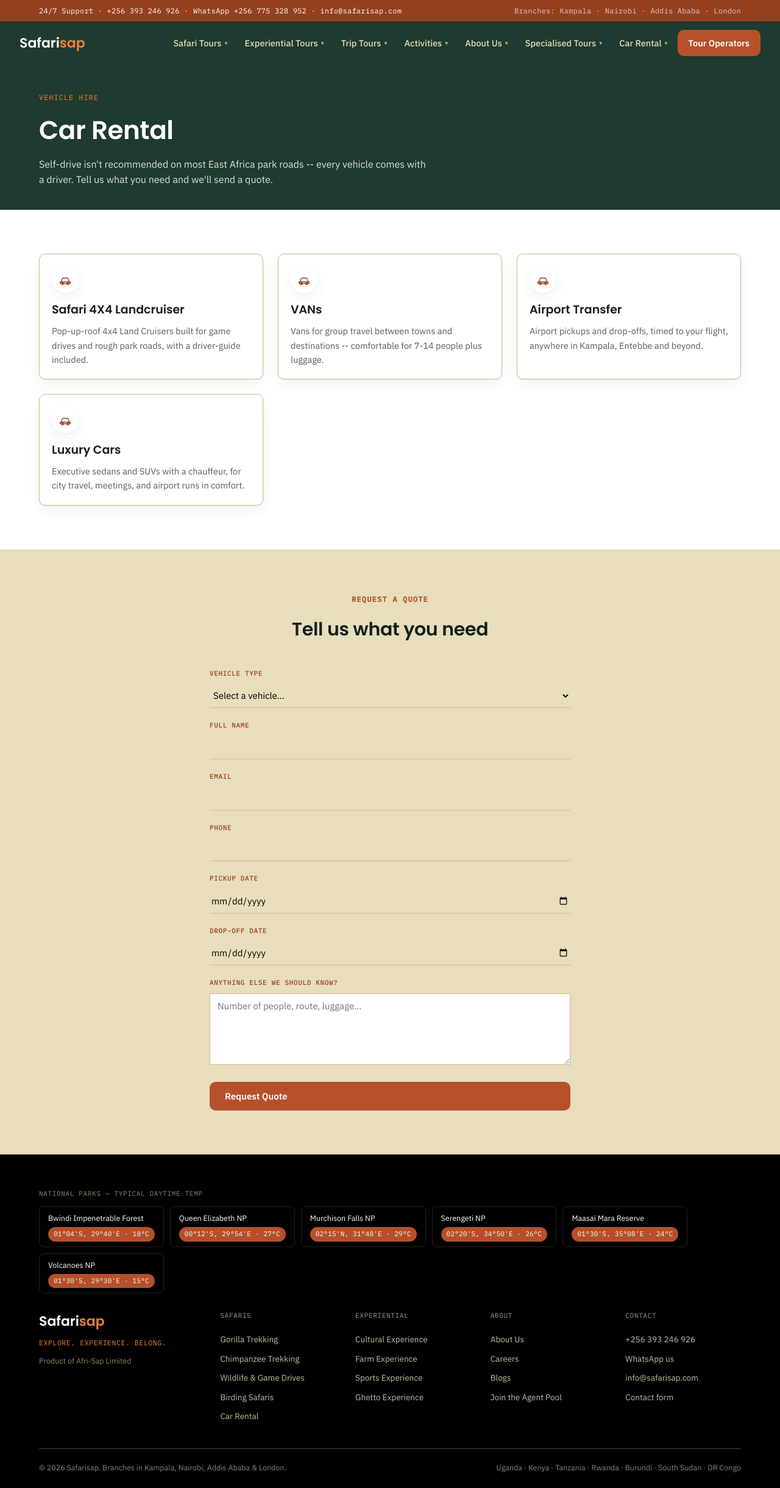
After one commit to Gasana22/Afrisap, a PHP site: page /safarisap/car-rental.php in a window 1280 px wide. The commit adds this page. Shown: the whole page at 61% size. Run offline with PHP 8.4, Linux system fonts and the light colour scheme; data comes from the database, SQL or seed files in the repository.

Commit message:
Add hero photo slideshow, Car Rental menu, full-width header
Three pieces of client feedback:

1. Hero background slideshow ("let the Bg images keep playing", "3-5
   image upload"). Reused the existing generic media gallery system
   (includes/media.php's MEDIA_ENTITY_TYPES + admin/media/index.php)
   rather than building a new upload flow -- added 'hero_slideshow' to
   the whitelist, capped at 5 photos there specifically, and linked to
   it from admin/settings/index.php ("Manage slideshow photos"). The
   homepage now checks for slideshow images first, falls back to the
   existing single hero_background_path, then the drawn illustration,
   same priority order as before. New .hero__slide crossfade (opacity
   transition, 5s auto-advance via site.js) only runs with 2+ slides
   and is skipped under prefers-reduced-motion.

2. Car Rental menu + footer link, quote-request page. New nav dropdown
   (Safari 4X4 Landcruiser / VANs / Airport Transfer / Luxury Cars) and
   a footer link under Safaris, both pointing at the new car-rental.php.
   Per follow-up: one page with a request-a-quote form (not a full
   booking engine), same shape as quote.php/quote-submit.php --
   car_rental_requests table (migration + schema.sql), car-rental.php +
   car-rental-submit.php, and an admin inbox (admin/car-rental/) with
   status tracking, same pattern as admin/quotes. Added a 'car' glyph
   to the shared nav icon set since none of the existing ones fit.

3. Full-width header ("so it can accommodate the Rent Vehicle") --
   .site-nav .wrap no longer caps at --max-width (1200px), giving the
   nav row room for the extra menu item without crowding.

Verified with renders: nav fits all 8 items at full width, car glyph
renders cleanly, hero slideshow stacks/crossfades correctly.

```diff
--- a/admin/includes/header.php
+++ b/admin/includes/header.php
@@ -21,6 +21,7 @@ $counts = [
     'blog' => (int) db()->query('SELECT COUNT(*) FROM blog_posts')->fetchColumn(),
     'bookings' => (int) db()->query("SELECT COUNT(*) FROM bookings WHERE status = 'pending'")->fetchColumn(),
     'quotes' => (int) db()->query("SELECT COUNT(*) FROM quote_requests WHERE status = 'new'")->fetchColumn(),
+    'car-rental' => (int) db()->query("SELECT COUNT(*) FROM car_rental_requests WHERE status = 'new'")->fetchColumn(),
     'custom-tours' => (int) db()->query("SELECT COUNT(*) FROM custom_tour_requests WHERE status = 'new'")->fetchColumn(),
     'virtual-experience-signups' => (int) db()->query('SELECT COUNT(*) FROM virtual_experience_signups')->fetchColumn(),
     'agents' => (int) db()->query("SELECT COUNT(*) FROM agents WHERE status = 'new'")->fetchColumn(),
@@ -117,6 +118,9 @@ $active_nav = $active_nav ?? '';
         <a class="nav-link<?= $active_nav === 'quotes' ? ' is-active' : '' ?>" href="<?= h(url('/admin/quotes/index.php')) ?>">
           <?= render_nav_glyph('tag') ?>Quote Requests <span class="nav-link__count"><?= $counts['quotes'] ?></span>
         </a>
+        <a class="nav-link<?= $active_nav === 'car-rental' ? ' is-active' : '' ?>" href="<?= h(url('/admin/car-rental/index.php')) ?>">
+          <?= render_nav_glyph('car') ?>Car Rental Requests <span class="nav-link__count"><?= $counts['car-rental'] ?></span>
+        </a>
         <a class="nav-link<?= $active_nav === 'custom-tours' ? ' is-active' : '' ?>" href="<?= h(url('/admin/custom-tours/index.php')) ?>">
           <?= render_nav_glyph('sliders') ?>Custom Tour Requests <span class="nav-link__count"><?= $counts['custom-tours'] ?></span>
         </a>
--- a/assets/css/site.css
+++ b/assets/css/site.css
@@ -108,8 +108,8 @@ a { color: inherit; text-decoration: none; }
   display: flex;
   align-items: center;
   gap: 28px;
-  padding-top: 14px;
-  padding-bottom: 14px;
+  max-width: none;
+  padding: 14px 32px;
 }
 
 .site-nav__brand {
@@ -241,6 +241,24 @@ a { color: inherit; text-decoration: none; }
   width: 100%;
   height: 100%;
   object-fit: cover;
+}
+
+.hero__slideshow { position: absolute; inset: 0; }
+
+.hero__slide {
+  position: absolute;
+  inset: 0;
+  width: 100%;
+  height: 100%;
+  object-fit: cover;
+  opacity: 0;
+  transition: opacity 1.2s ease;
+}
+
+.hero__slide.is-active { opacity: 1; }
+
+@media (prefers-reduced-motion: reduce) {
+  .hero__slide { transition: none; }
 }
 
 /* Client feedback: the hero photo should show 100% clear, with no tint
--- a/assets/js/site.js
+++ b/assets/js/site.js
@@ -44,3 +44,26 @@
     observer.observe(el);
   });
 })();
+
+// Hero background slideshow: crossfades through however many photos the
+// admin uploaded (.hero__slide, .is-active toggled every 5s). Does nothing
+// if there's only one slide, and skips the auto-advance entirely under
+// prefers-reduced-motion (the slides just stay on the first photo).
+(function () {
+  'use strict';
+
+  var slides = document.querySelectorAll('.hero__slide');
+  if (slides.length < 2) {
+    return;
+  }
+  if (window.matchMedia && window.matchMedia('(prefers-reduced-motion: reduce)').matches) {
+    return;
+  }
+
+  var current = 0;
+  setInterval(function () {
+    slides[current].classList.remove('is-active');
+    current = (current + 1) % slides.length;
+    slides[current].classList.add('is-active');
+  }, 5000);
+})();
--- /dev/null
+++ b/car-rental.php
@@ -0,0 +1,110 @@
+<?php
+declare(strict_types=1);
+
+require_once __DIR__ . '/includes/site_bootstrap.php';
+require_once __DIR__ . '/includes/site_svg.php';
+
+$vehicleTypes = [
+    'safari-4x4-landcruiser' => [
+        'label' => 'Safari 4X4 Landcruiser',
+        'body' => 'Pop-up-roof 4x4 Land Cruisers built for game drives and rough park roads, with a driver-guide included.',
+    ],
+    'vans' => [
+        'label' => 'VANs',
+        'body' => 'Vans for group travel between towns and destinations -- comfortable for 7-14 people plus luggage.',
+    ],
+    'airport-transfer' => [
+        'label' => 'Airport Transfer',
+        'body' => 'Airport pickups and drop-offs, timed to your flight, anywhere in Kampala, Entebbe and beyond.',
+    ],
+    'luxury-cars' => [
+        'label' => 'Luxury Cars',
+        'body' => 'Executive sedans and SUVs with a chauffeur, for city travel, meetings, and airport runs in comfort.',
+    ],
+];
+
+$selectedType = $_GET['type'] ?? '';
+if (!isset($vehicleTypes[$selectedType])) {
+    $selectedType = '';
+}
+$sent = isset($_GET['sent']) && $_GET['sent'] === '1';
+
+$page_title = 'Car Rental — Safarisap';
+require __DIR__ . '/includes/site_header.php';
+?>
+
+<header class="page-header">
+  <div class="wrap">
+    <p class="page-header__eyebrow">Vehicle Hire</p>
+    <h1 class="page-header__title">Car Rental</h1>
+    <p class="page-header__lead">Self-drive isn't recommended on most East Africa park roads -- every vehicle comes with a driver. Tell us what you need and we'll send a quote.</p>
+  </div>
+</header>
+
+<section class="section">
+  <div class="wrap">
+    <div class="card-grid">
+      <?php foreach ($vehicleTypes as $slug => $vehicle): ?>
+        <div class="tour-card">
+          <div style="padding:20px;">
+            <div class="why-item__icon" style="margin-bottom:12px;"><?= render_nav_glyph('car') ?></div>
+            <h3 class="why-item__title"><?= h($vehicle['label']) ?></h3>
+            <p class="why-item__body"><?= h($vehicle['body']) ?></p>
+          </div>
+        </div>
+      <?php endforeach; ?>
+    </div>
+  </div>
+</section>
+
+<section class="section section--savanna">
+  <div class="wrap" style="max-width:640px;">
+    <div class="section__header">
+      <p class="section__eyebrow">Request a Quote</p>
+      <h2 class="section__title">Tell us what you need</h2>
+    </div>
+    <?php if ($sent): ?>
+      <div class="flash flash--success">Thanks — your car rental request has been sent. We'll be in touch shortly.</div>
+    <?php else: ?>
+      <form class="site-form" method="post" action="<?= h(url('/car-rental-submit.php')) ?>">
+        <?= csrf_field() ?>
+        <div class="site-form__row">
+          <label for="vehicle_type">Vehicle type</label>
+          <select id="vehicle_type" name="vehicle_type" required>
+            <option value="">Select a vehicle&hellip;</option>
+            <?php foreach ($vehicleTypes as $slug => $vehicle): ?>
+              <option value="<?= h($vehicle['label']) ?>" <?= $selectedType === $slug ? 'selected' : '' ?>><?= h($vehicle['label']) ?></option>
+            <?php endforeach; ?>
+          </select>
+        </div>
+        <div class="site-form__row">
+          <label for="full_name">Full name</label>
+          <input type="text" id="full_name" name="full_name" required>
+        </div>
+        <div class="site-form__row">
+          <label for="email">Email</label>
+          <input type="email" id="email" name="email" required>
+        </div>
+        <div class="site-form__row">
+          <label for="phone">Phone</label>
+          <input type="text" id="phone" name="phone">
+        </div>
+        <div class="site-form__row">
+          <label for="pickup_date">Pickup date</label>
+          <input type="date" id="pickup_date" name="pickup_date">
+        </div>
+        <div class="site-form__row">
+          <label for="dropoff_date">Drop-off date</label>
+          <input type="date" id="dropoff_date" name="dropoff_date">
+        </div>
+        <div class="site-form__row">
+          <label for="message">Anything else we should know?</label>
+          <textarea id="message" name="message" rows="5" placeholder="Number of people, route, luggage..."></textarea>
+        </div>
+        <button type="submit" class="btn btn--primary">Request Quote</button>
+      </form>
+    <?php endif; ?>
+  </div>
+</section>
+
+<?php require __DIR__ . '/includes/site_footer.php'; ?>
--- a/includes/media.php
+++ b/includes/media.php
@@ -5,6 +5,7 @@ require_once __DIR__ . '/db.php';
 
 // Whitelist of entity types the generic gallery manager is allowed to touch.
 const MEDIA_ENTITY_TYPES = [
+    'hero_slideshow',
     'destination',
     'destination_activity',
     'tour',
--- a/includes/site_footer.php
+++ b/includes/site_footer.php
@@ -37,6 +37,7 @@ $footerParks = [
         <a href="<?= h(url('/tours.php?category=chimpanzee-trekking-safaris')) ?>">Chimpanzee Trekking</a>
         <a href="<?= h(url('/tours.php?category=wildlife-game-drives-safaris')) ?>">Wildlife &amp; Game Drives</a>
         <a href="<?= h(url('/tours.php?category=birding-safaris')) ?>">Birding Safaris</a>
+        <a href="<?= h(url('/car-rental.php')) ?>">Car Rental</a>
       </div>
       <div class="footer-col">
         <p class="footer-col__title">Experiential</p>
--- a/includes/site_nav.php
+++ b/includes/site_nav.php
@@ -67,6 +67,15 @@ declare(strict_types=1);
           <a href="<?= h(url('/virtual-experience.php')) ?>"><?= render_nav_glyph('video') ?><span>Virtual Experience</span></a>
         </div>
       </li>
+      <li>
+        <button>Car Rental <span class="site-nav__caret">&#9662;</span></button>
+        <div class="mega-menu mega-menu--narrow">
+          <a href="<?= h(url('/car-rental.php?type=safari-4x4-landcruiser')) ?>"><?= render_nav_glyph('car') ?><span>Safari 4X4 Landcruiser</span></a>
+          <a href="<?= h(url('/car-rental.php?type=vans')) ?>"><?= render_nav_glyph('car') ?><span>VANs</span></a>
+          <a href="<?= h(url('/car-rental.php?type=airport-transfer')) ?>"><?= render_nav_glyph('car') ?><span>Airport Transfer</span></a>
+          <a href="<?= h(url('/car-rental.php?type=luxury-cars')) ?>"><?= render_nav_glyph('car') ?><span>Luxury Cars</span></a>
+        </div>
+      </li>
       <li><a href="<?= h(url('/operators.php')) ?>" class="site-nav__cta">Tour Operators</a></li>
     </ul>
   </div>
--- a/includes/site_svg.php
+++ b/includes/site_svg.php
@@ -38,6 +38,7 @@ function render_nav_glyph(string $name): string
         'sliders' => '<path d="M4 5h12M4 10h12M4 15h12"/><circle cx="7" cy="5" r="1.6"/><circle cx="13" cy="10" r="1.6"/><circle cx="9" cy="15" r="1.6"/>',
         'video' => '<rect x="2.5" y="5.5" width="10" height="9" rx="1.3"/><path d="m12.5 8.5 5-2.3v7.6l-5-2.3Z" stroke-linejoin="round"/>',
         'paw' => '<circle cx="6" cy="6.5" r="1.4"/><circle cx="10" cy="5" r="1.4"/><circle cx="14" cy="6.5" r="1.4"/><path d="M10 15c-2.6 0-4-1.3-4-3s1.6-3 4-3 4 1.3 4 3-1.4 3-4 3Z"/>',
+        'car' => '<path d="M4 13 5.5 8.3A1.5 1.5 0 0 1 7 7.2h6a1.5 1.5 0 0 1 1.5 1.1L16 13" stroke-linejoin="round"/><path d="M2.5 13h15v2.2h-15z" stroke-linejoin="round"/><circle cx="6" cy="15.6" r="1.5"/><circle cx="14" cy="15.6" r="1.5"/>',
     ];
 
     $body = $glyphs[$name] ?? $glyphs['compass'];
@@ -66,6 +67,8 @@ function nav_icon_for(string $label): string
         'contact' => 'mail', 'gallery' => 'image', 'about' => 'compass',
         'scheduled' => 'calendar', 'create your own' => 'sliders', 'virtual' => 'video',
         'operator' => 'briefcase',
+        'car rental' => 'car', 'landcruiser' => 'car', '4x4' => 'car', 'van' => 'car',
+        'airport transfer' => 'car', 'luxury car' => 'car',
     ];
 
     foreach ($map as $needle => $glyph) {
```
Also changed, not shown: admin/car-rental/index.php (added, +73 -0 lines), admin/car-rental/status.php (added, +23 -0 lines), admin/media/index.php (+14 -0 lines), admin/settings/index.php (+15 -2 lines), car-rental-submit.php (added, +40 -0 lines), database/migrations/2026-07-15-car-rental.sql (added, +18 -0 lines), database/schema.sql (+17 -0 lines), index.php (+9 -2 lines).
